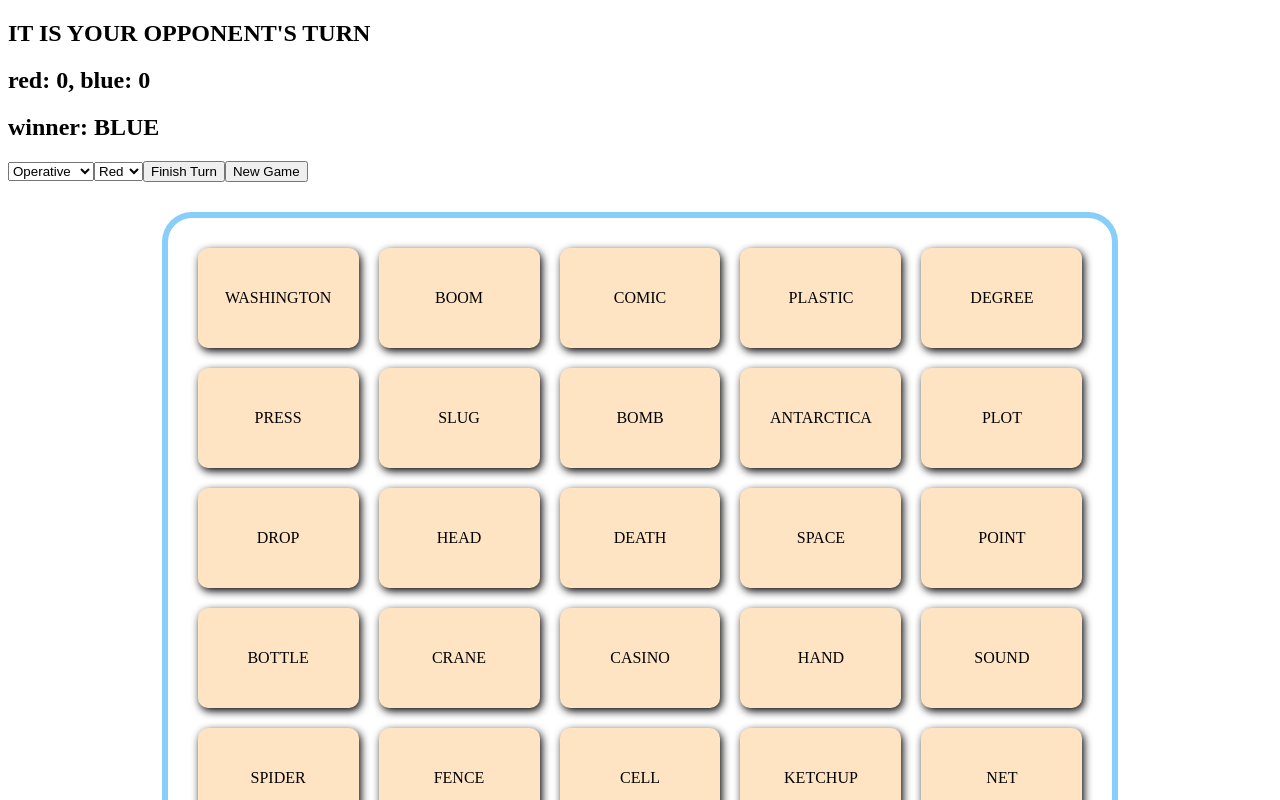
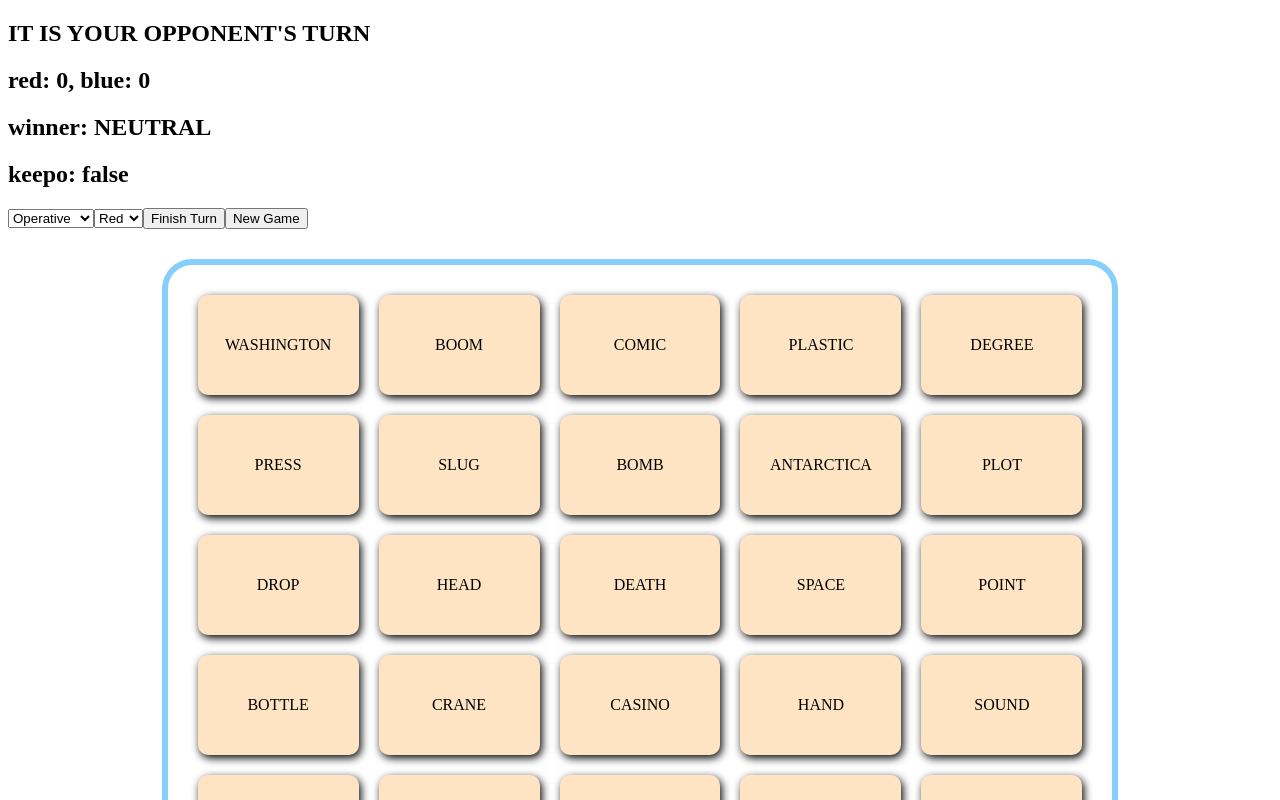
Before and after one commit to domlong/codenames, a React (Create React App) app: page / in a window 1280 px wide. Shown: the top 800 px of the page. Built offline with nearby package versions, Linux system fonts and the light colour scheme.

Commit message:
correct win logic

```diff
--- a/src/components/Board.js
+++ b/src/components/Board.js
@@ -21,7 +21,6 @@ function Board() {
   const [playerTeam, setPlayerTeam] = useState(Teams.RED)
   const [startingTeam, setStartingTeam] = useState()
   const [currentGuessingTeam, setCurrentGuessingTeam] = useState(Teams.RED)
-  const [isSpymasterTurn, setIsSpymasterTurn] = useState(true)
   const [clue, setClue] = useState(['', 0])
   const [scores, setScores] = useState({[Teams.RED]: 0, [Teams.BLUE]: 0})
   const [words, setWords] = useState([])
@@ -36,9 +35,7 @@ function Board() {
     const newStartingTeam = Math.random() < 0.5 ? Teams.RED : Teams.BLUE;
     newKey.push(newStartingTeam)
     setStartingTeam(newStartingTeam)
-    // setIsRedsTurn(newStartingTeam===1)
     setCurrentGuessingTeam(newStartingTeam)
-    setIsSpymasterTurn(true)
     setKey(shuffleArray(newKey))
   }
 
@@ -94,10 +91,11 @@ function Board() {
   }
 
   function checkWinCondition() {
+
     return (
       Object.values(scores).includes(9)
-      || (scores[Teams.RED] === 8 && startingTeam === Teams.RED)
-      || (scores[Teams.BLUE] === 8 && startingTeam === Teams.BLUE)
+      || (scores[Teams.RED] === 8 && startingTeam === Teams.BLUE)
+      || (scores[Teams.BLUE] === 8 && startingTeam === Teams.RED)
     )
   }
 
@@ -108,20 +106,34 @@ function Board() {
     setScores({[Teams.RED]: 0, [Teams.BLUE]: 0})
   }
 
+  const gameOver = () => {
+    // disable all buttons except NEW GAME
+    // add logic for when team flis the assassin card (score is)
+
+    // declare winner
+
+    // reveal all cards to everyone?
+  }
+
   useEffect(() => startNewGame(), [])
 
   if (checkWinCondition) {
-
+    gameOver()
   }
 
-  const winner = Object.keys(scores).reduce((a, b) => scores[a] > scores[b] ? a : b);
+
+  const keepo = checkWinCondition()
+
+  // const winner = Object.keys(scores).reduce((a, b) => scores[a] > scores[b] ? a : b);
+  const winner = Math.max(...Object.values(scores))
   const winnerName = Object.keys(Teams).find(key => Teams[key] === parseInt(winner));
 
   return (
     <div id='board'>
-      <h2>IT IS {itIsYourTurn ? "YOUR" : "YOUR OPPONENT'S"} TURN</h2>
+      <h2>IT IS {itIsYourTurn ? "YOUR TEAM'S" : "YOUR OPPONENT'S"} TURN</h2>
       <h2>{`red: ${scores[Teams.RED]}, blue: ${scores[Teams.BLUE]}`}</h2>
       <h2>{`winner: ${winnerName}`}</h2>
+      <h2>{`keepo: ${keepo}`}</h2>
       <select value={playerRole} onChange={togglePlayerRole} >
         {Object.keys(PlayerRoles).map((key) => (<option key={key} value={PlayerRoles[key]}>{key}</option>))}
       </select>
@@ -131,8 +143,22 @@ function Board() {
       </select>
       <button onClick={handleFinishTurn}>Finish Turn</button>
       <button onClick={startNewGame}>New Game</button>
-      <Grid words={words} boardKey={key} startingTeam={startingTeam} playerRole={playerRole} revealCard={selectCard} revealedCards={revealedCards}/>
-      <Clue clue={clue} setClue={setClue} isVisible={playerRole === PlayerRoles.Spymaster} />
+      <Grid
+        words={words}
+        boardKey={key}
+        startingTeam={startingTeam}
+        playerRole={playerRole}
+        revealCard={selectCard}
+        revealedCards={revealedCards}
+      />
+      <Clue
+        clue={clue}
+        setClue={setClue}
+        isVisible={
+          playerRole === PlayerRoles.Spymaster
+          && playerTeam === currentGuessingTeam
+        }
+      />
 
     </div>
   );
```
